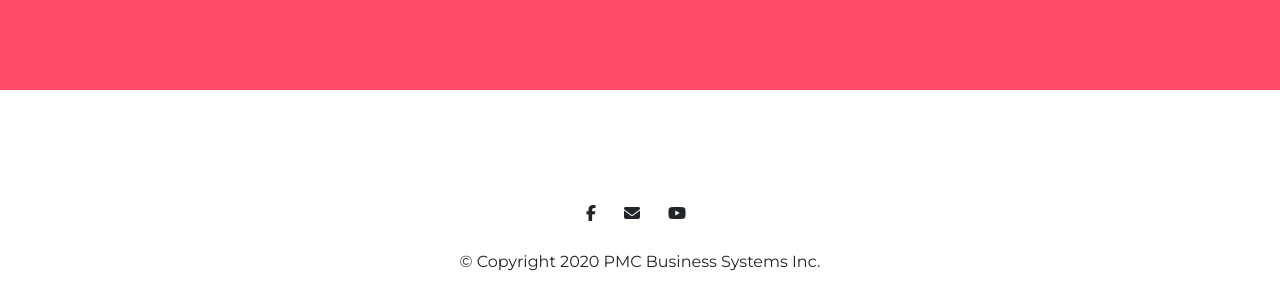
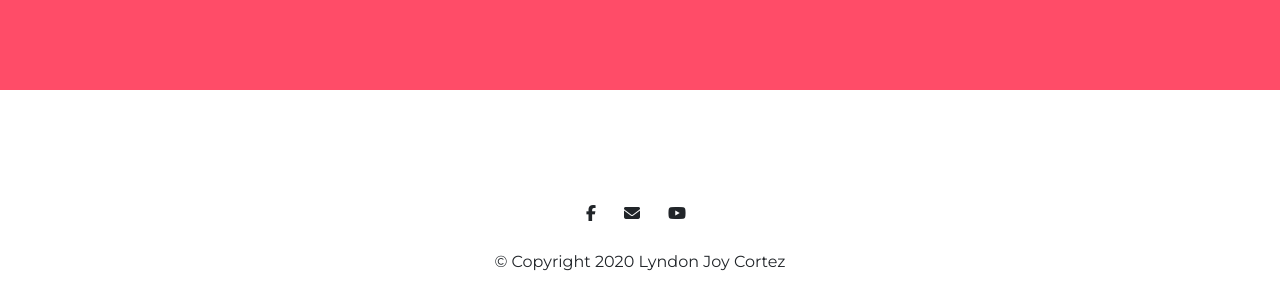
Before and after one commit to lyndoncortez/TributePage, a plain HTML site: page index.html in a window 1280 px wide. Shown: the part 810-1100 px from the top of the page. Drawn offline with nearby package versions, Linux system fonts and the light colour scheme.

Commit message:
Update index.html

```diff
--- a/index.html
+++ b/index.html
@@ -64,7 +64,7 @@
                 <li class="nav-item"><i class="fab fa-youtube"></i></li>
             </ul>
             <br>
-            <p>© Copyright 2020 PMC Business Systems Inc.</p>
+            <p>© Copyright 2020 Lyndon Joy Cortez</p>
     </footer>
 
 
```
